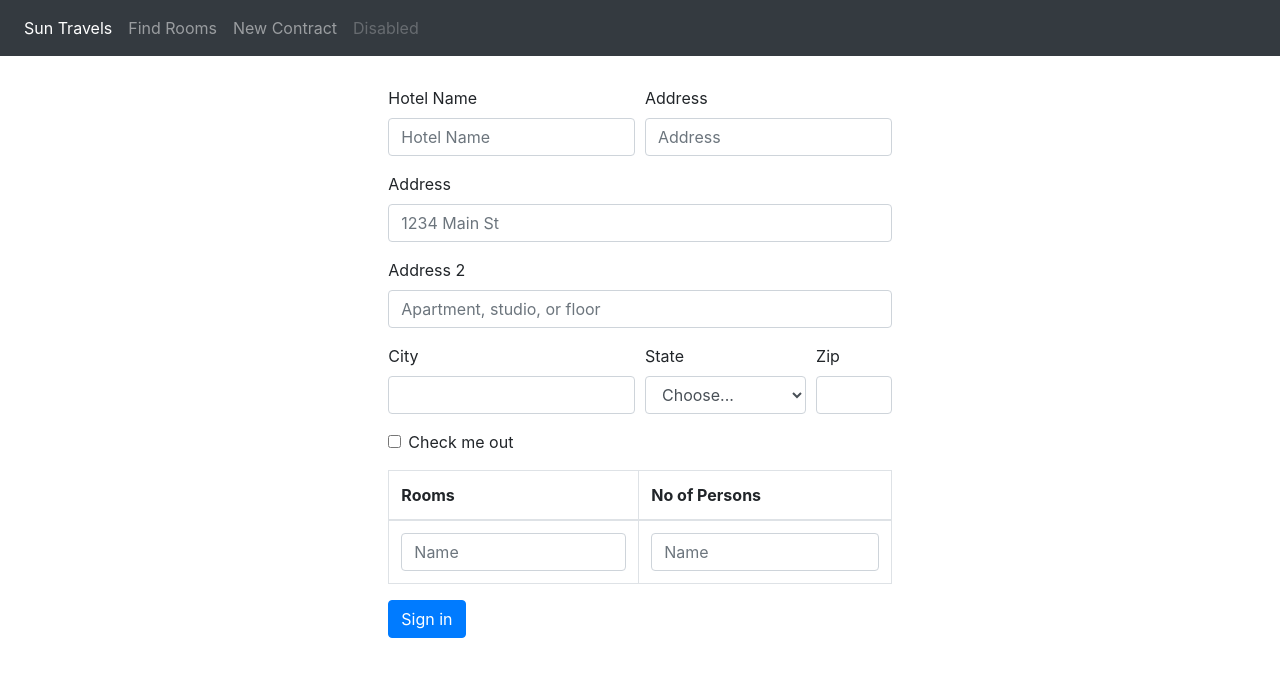
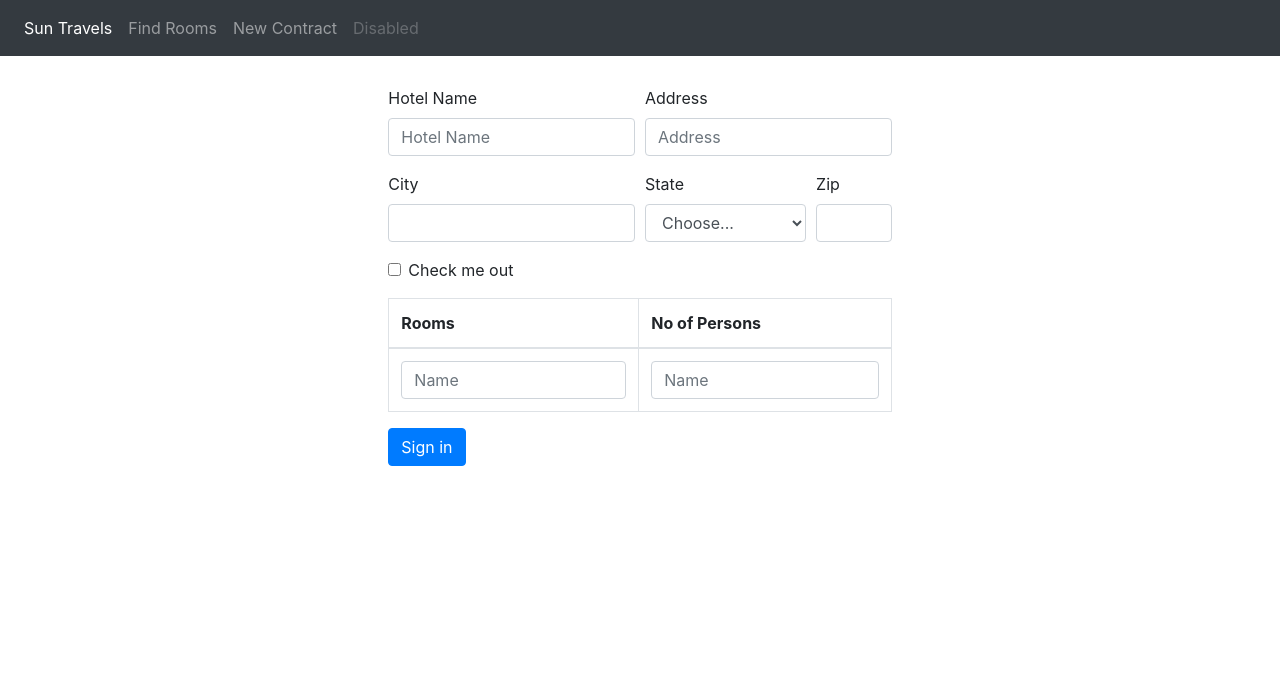
Before and after one commit to HishanIndrajith/angulartest, an Angular app: page /new in a window 1280 px wide. Shown: the top 676 px of the page. Built offline with nearby package versions, Linux system fonts and the light colour scheme.

Commit message:
search room window done and connected2

```diff
--- a/src/app/find-room-form/find-room-form.component.html
+++ b/src/app/find-room-form/find-room-form.component.html
@@ -24,8 +24,8 @@
               </thead>
               <tbody>
                 <tr *ngFor="let item of rooms; index as i">
-                  <td><input type="number" placeholder='0' class="form-control" onkeypress="if (event.keyCode == 13) { return false;}"/></td>
-                  <td><input (keyup.enter)="onEnter()" type="number"  placeholder='0' class="form-control" onkeypress="if (event.keyCode == 13) { return false; }"  [(ngModel)]="requirement.rooms[i]"/></td>
+                  <td><input type="number" placeholder='0' class="form-control" onkeypress="if (event.keyCode == 13) { return false;}" [(ngModel)]="requirement.rooms[i]"/></td>
+                  <td><input (keyup.enter)="onEnter()" type="number"  placeholder='0' class="form-control" onkeypress="if (event.keyCode == 13) { return false; }"  [(ngModel)]="requirement.persons[i]"/></td>
                 </tr>
               </tbody>
             </table>
--- a/src/app/find-room-form/find-room-form.component.ts
+++ b/src/app/find-room-form/find-room-form.component.ts
@@ -14,7 +14,7 @@ const httpOptions = {
 })
 export class FindRoomFormComponent implements OnInit {
 
-  requirement = new Requirement(new Date,4,[4,4]);
+  requirement = new Requirement(new Date,0,[0],[0]);
   readonly URL = "http://localhost:8080";
   posts: any;
   constructor(private http:HttpClient) {
--- a/src/app/new-contract-window/new-contract-window.component.html
+++ b/src/app/new-contract-window/new-contract-window.component.html
@@ -2,21 +2,13 @@
   <form>
     <div class="form-row">
       <div class="form-group col-md-6">
-        <label for="inputEmail4">Hotel Name</label>
-        <input type="text" class="form-control" id="inputEmail4" placeholder="Hotel Name">
+        <label>Hotel Name</label>
+        <input type="text" class="form-control" placeholder="Hotel Name">
       </div>
       <div class="form-group col-md-6">
-        <label for="inputPassword4">Address</label>
-        <input type="text" class="form-control" id="inputPassword4" placeholder="Address">
+        <label>Address</label>
+        <input type="text" class="form-control" placeholder="Address">
       </div>
-    </div>
-    <div class="form-group">
-      <label for="inputAddress">Address</label>
-      <input type="text" class="form-control" id="inputAddress" placeholder="1234 Main St">
-    </div>
-    <div class="form-group">
-      <label for="inputAddress2">Address 2</label>
-      <input type="text" class="form-control" id="inputAddress2" placeholder="Apartment, studio, or floor">
     </div>
     <div class="form-row">
       <div class="form-group col-md-6">
--- a/src/app/requirement.ts
+++ b/src/app/requirement.ts
@@ -3,5 +3,6 @@ export class Requirement {
         public checkInDate:Date,
         public noOfnights:number,
         public rooms:number[],
+        public persons:number[],
     ){}
 }
```
